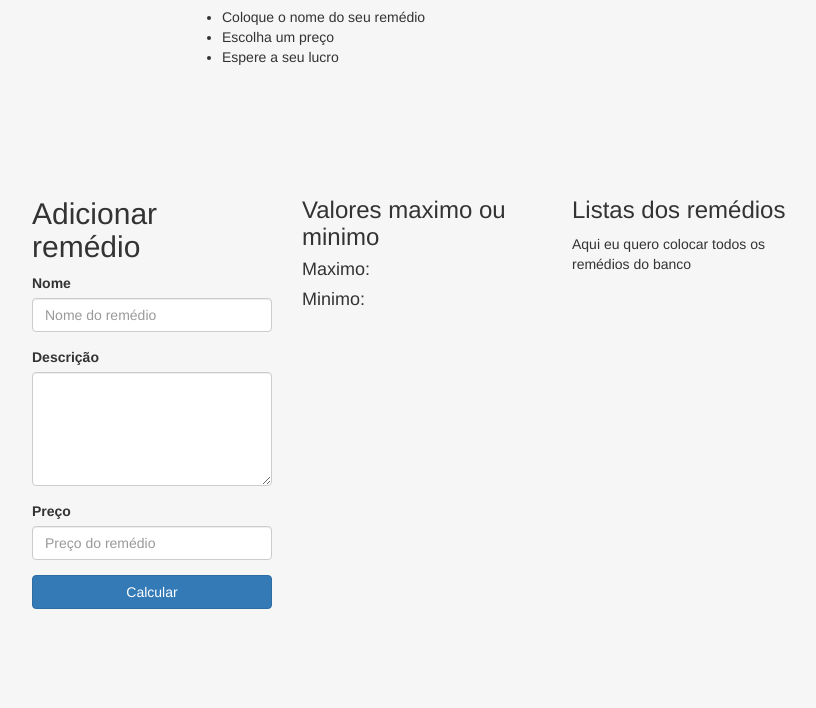
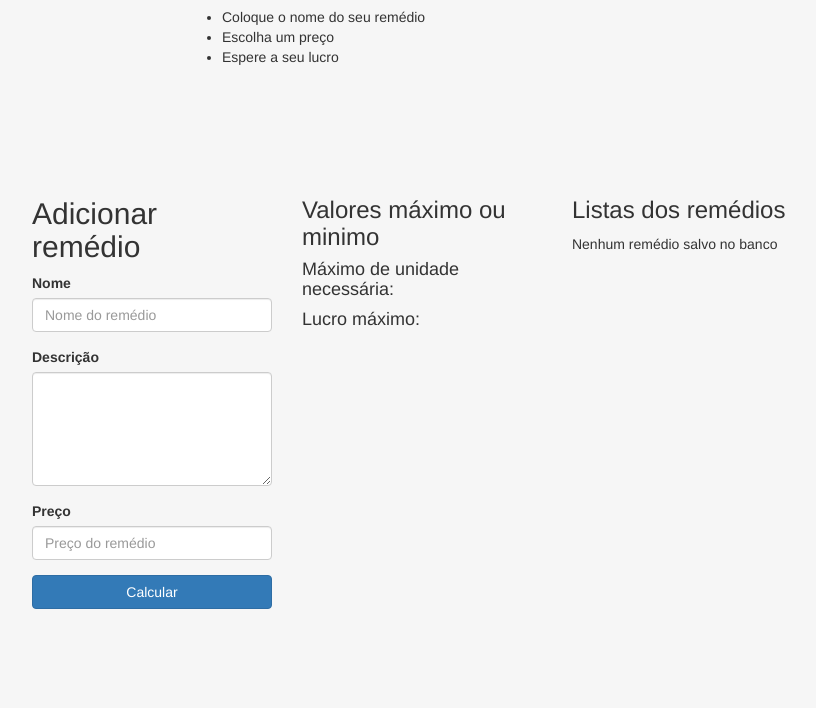
Before and after one commit to FreitasGa/Farmax, a Flask app: template app/templates/main.html in a window 1280 px wide. Shown: the part 835-1543 px from the top of the page, without its empty margins (218-1034 px from the left). Run offline with Flask 2, Linux system fonts and the light colour scheme; the template is opened without the code that fills it, so the values that code supplies are empty; some libraries are stand-ins or nearby versions.

Commit message:
Add new max

```diff
--- a/app/calc.py
+++ b/app/calc.py
@@ -1,5 +1,4 @@
 from sympy import *
-
 
 def calc_price(price):
     # atribuir a variavel x como sendo uma variavel matematica da funcao
--- a/app/templates/main.html
+++ b/app/templates/main.html
@@ -117,9 +117,9 @@
 
         <div class="col-sm-4">
           <br /><br />
-          <h3>Valores maximo ou minimo</h3>
-          <h4>Maximo:</h4>
-          <h4>Minimo:</h4>
+          <h3>Valores máximo ou minimo</h3>
+          <h4>Máximo de unidade necessária: </h4>
+          <h4>Lucro máximo: </h4>
         </div>
 
         <div class="col-sm-4">
@@ -132,7 +132,7 @@
               {% endfor %}
             </ul>
           {% else %}
-            <p> Aqui eu quero colocar todos os remédios do banco </p>
+            <p> Nenhum remédio salvo no banco </p>
           {% endif %}
         </div>
       </div>
```
